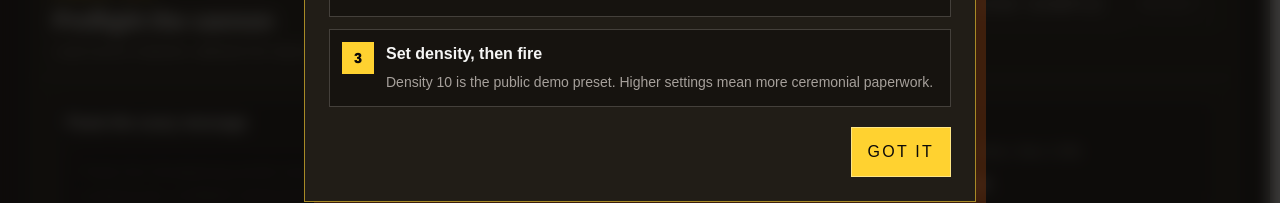
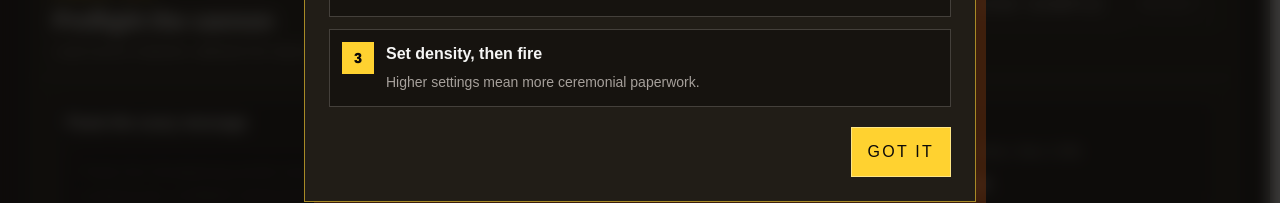
Before and after one commit to dlisk100/procedural-fog-machine, a Next.js app: page / in a window 1280 px wide. Shown: the part 427-630 px from the top of the page. Built offline with nearby package versions, Linux system fonts and the light colour scheme.

Commit message:
Trim briefing copy for density instructions

```diff
--- a/app/page.tsx
+++ b/app/page.tsx
@@ -1271,7 +1271,7 @@ export default function Home() {
                 {
                   label: "3",
                   title: "Set density, then fire",
-                  body: "Density 10 is the public demo preset. Higher settings mean more ceremonial paperwork.",
+                  body: "Higher settings mean more ceremonial paperwork.",
                 },
               ].map((item) => (
                 <div
```
